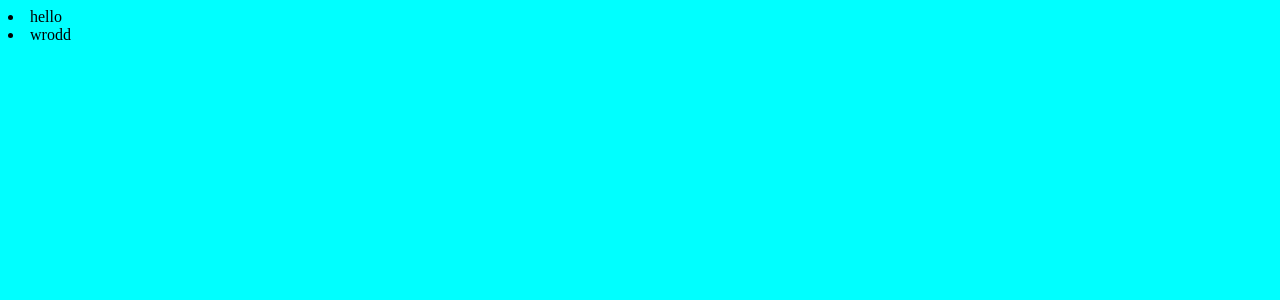
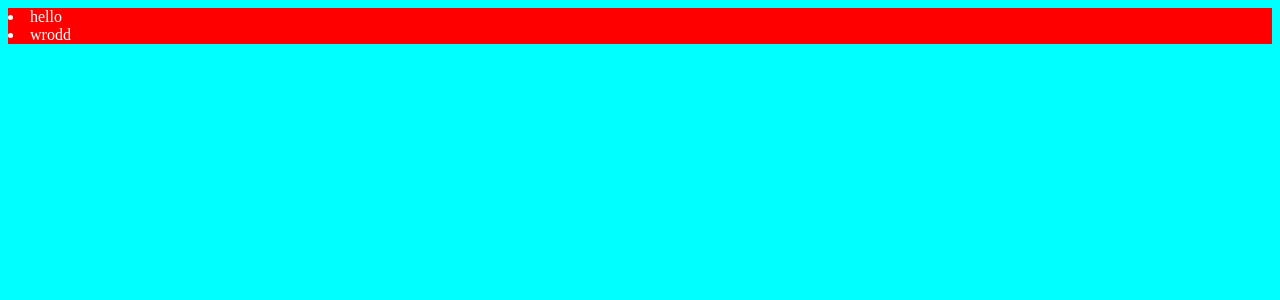
Before and after one commit to wuqion/react_next_test, a Next.js app: page /list in a window 1280 px wide. Shown: the top 300 px of the page. Built offline with nearby package versions, Linux system fonts and the light colour scheme.

Commit message:
建立局部样式

```diff
--- /dev/null
+++ b/pages/List.module.css
@@ -0,0 +1,4 @@
+.error {
+    color: white;
+    background-color: red;
+  }
--- a/pages/list.js
+++ b/pages/list.js
@@ -1,5 +1,5 @@
 import React, { Component } from 'react'
-
+import styles from './List.module.css'
 export default class List extends Component {
     state = {
         data:["hello","wrodd"]
@@ -10,7 +10,7 @@ export default class List extends Component {
             <div>
                 {
                     this.state.data.map((item,index)=>
-                        <li key={index}>{item}</li>
+                        <li key={index} className={styles.error}>{item}</li>
                     )
                 }
             </div>
```
